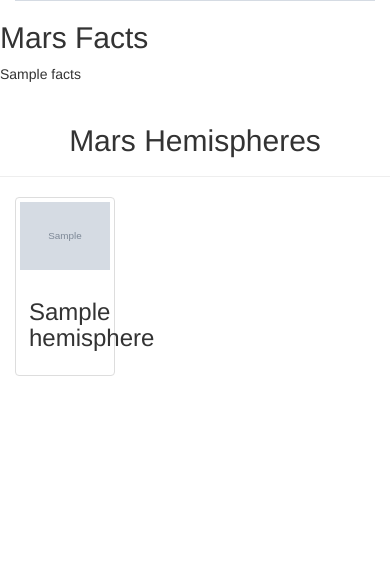
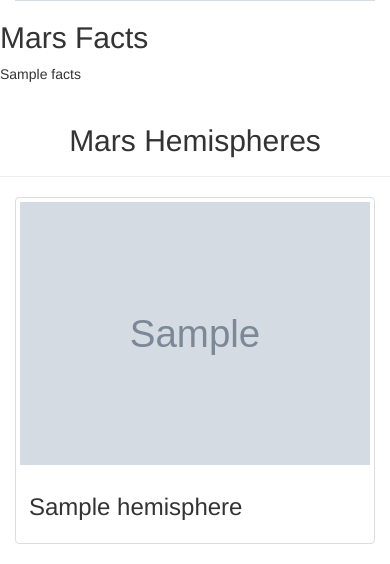
Before and after one commit to asanchez116/Mission-to-Mars, a Flask app: page / in a window 390 px wide. Shown: the part 670-1234 px from the top of the page. Before the commit the page ends 1046 px from the top, so only its background shows below. Run offline with Flask 2, Linux system fonts and the light colour scheme; grey boxes marked "Sample" are stand-in pictures; a database or web service that is not in the repository returns one stand-in record (values such as "Sample title"); some libraries are stand-ins or nearby versions.

Commit message:
updated formatting for index.html

```diff
--- a/templates/index.html
+++ b/templates/index.html
@@ -60,7 +60,7 @@
           <h2 class="text-center">Mars Hemispheres</h2>
         </div>
         {% for hemisphere in mars.hemispheres %}
-        <div class="col-xs-4 col-sm-3 col-md-6">
+        <div class="col-xs-12 col-sm-6 col-md-3 col-lg-6" >
           <div class="thumbnail">
             <img src="{{hemisphere.img_url | default('static/images/error.png', true)}}" alt="hemisphere images">
             <div class="caption">
```
